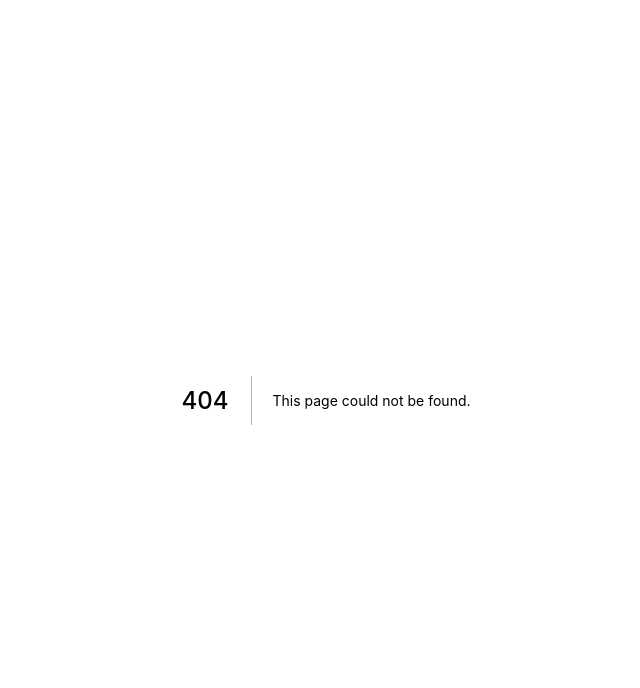
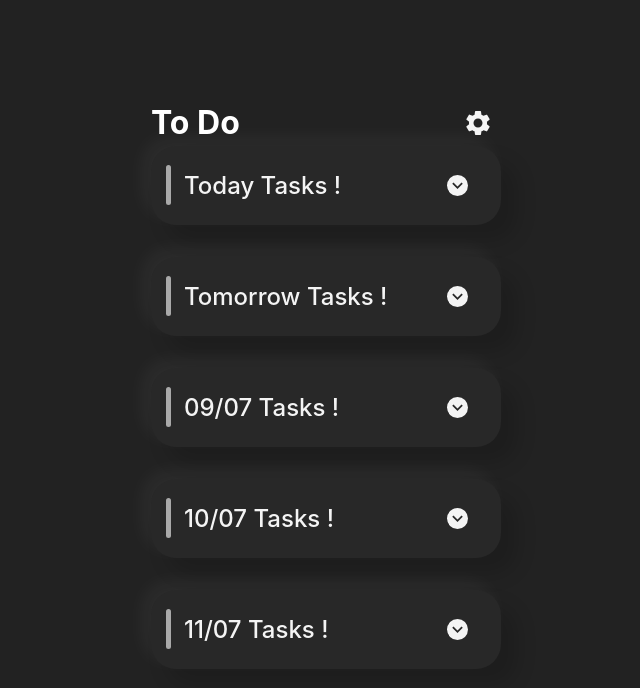
Before and after one commit to iliafilimonov1/test-task, a Next.js app: page / in a window 1280 px wide. Before the commit this address had no page. Shown: the top 688 px of the page, without its empty margins (314-954 px from the left). Built offline with nearby package versions, Linux system fonts and the light colour scheme; data requests are answered from the project's data file.

Commit message:
added home page

```diff
--- /dev/null
+++ b/src/pages/index.tsx
@@ -0,0 +1,132 @@
+import type { NextPage } from "next";
+import { useTasks } from "../app/hooks/useTasks";
+import styles from "../styles/Home.module.css";
+import { Accordion, ThemeProvider } from "@mui/material";
+import ExpandMoreIcon from "@mui/icons-material/ExpandMore";
+import AccordionSummary from "@mui/material/AccordionSummary";
+import AccordionDetails from "@mui/material/AccordionDetails";
+import { theme } from "../styles/Styles";
+import { IconButton } from "@mui/material";
+import { Settings } from "@mui/icons-material";
+import FormControlLabel from "@mui/material/FormControlLabel";
+import Switch, { SwitchProps } from "@mui/material/Switch";
+import { styled } from "@mui/material/styles";
+
+const IOSSwitch = styled((props: SwitchProps) => (
+  <Switch focusVisibleClassName=".Mui-focusVisible" disableRipple {...props} />
+))(({ theme }) => ({
+  width: 42,
+  height: 26,
+  padding: 0,
+  "& .MuiSwitch-switchBase": {
+    padding: 0,
+    margin: 2,
+    transitionDuration: "300ms",
+    "&.Mui-checked": {
+      transform: "translateX(16px)",
+      color: "#fff",
+      "& + .MuiSwitch-track": {
+        backgroundColor: theme.palette.mode === "dark" ? "#2ECA45" : "#10C200",
+        opacity: 1,
+        border: 0,
+      },
+      "&.Mui-disabled + .MuiSwitch-track": {
+        opacity: 0.5,
+      },
+    },
+    "&.Mui-focusVisible .MuiSwitch-thumb": {
+      color: "#33cf4d",
+      border: "6px solid #fff",
+    },
+    "&.Mui-disabled .MuiSwitch-thumb": {
+      color:
+        theme.palette.mode === "light"
+          ? theme.palette.grey[100]
+          : theme.palette.grey[600],
+    },
+    "&.Mui-disabled + .MuiSwitch-track": {
+      opacity: theme.palette.mode === "light" ? 0.7 : 0.3,
+    },
+  },
+  "& .MuiSwitch-thumb": {
+    boxSizing: "border-box",
+    width: 22,
+    height: 22,
+  },
+  "& .MuiSwitch-track": {
+    borderRadius: 26 / 2,
+    backgroundColor: theme.palette.mode === "light" ? "#366EFF" : "#39393D",
+    opacity: 1,
+    transition: theme.transitions.create(["background-color"], {
+      duration: 500,
+    }),
+  },
+}));
+
+const Home: NextPage = () => {
+  const { isLoading, tasks } = useTasks();
+
+  return (
+    <div className={styles.container}>
+      <main className={styles.main}>
+        <div className={styles.flex_container}>
+          <h1 className={styles.title}>To Do</h1>
+          <IconButton>
+            <Settings sx={{ fontSize: 30, color: "#f4f4f4" }} />
+          </IconButton>
+        </div>
+
+        {isLoading ? (
+          <div>Loading...</div>
+        ) : tasks?.length ? (
+          <div className={styles.grid}>
+            {tasks.map((task) => {
+              const { reminder: subtasks } = task;
+              return (
+                <>
+                  <ThemeProvider theme={theme}>
+                    <Accordion className={styles.accordion} key={task.id}>
+                      <AccordionSummary
+                        className={"MuiAccordionSummary-root.Mui-expanded"}
+                        expandIcon={<ExpandMoreIcon />}
+                      >
+                        {task.date}
+                      </AccordionSummary>
+                      <AccordionDetails>
+                        {subtasks.map((el) => {
+                          return (
+                            <>
+                              <div className={styles.wrapper}>
+                                <div>
+                                  <h2 key={el.title}>{el.title}</h2>
+                                  <p key={el.description}>{el.description}</p>
+                                </div>
+                                <div>
+                                  <FormControlLabel
+                                    key={el.isEnded}
+                                    control={
+                                      <IOSSwitch checked={el.isEnded} />
+                                    }
+                                    label=""
+                                  />
+                                </div>
+                              </div>
+                            </>
+                          );
+                        })}
+                      </AccordionDetails>
+                    </Accordion>
+                  </ThemeProvider>
+                </>
+              );
+            })}
+          </div>
+        ) : (
+          <div>Elements not found</div>
+        )}
+      </main>
+    </div>
+  );
+};
+
+export default Home;
```
